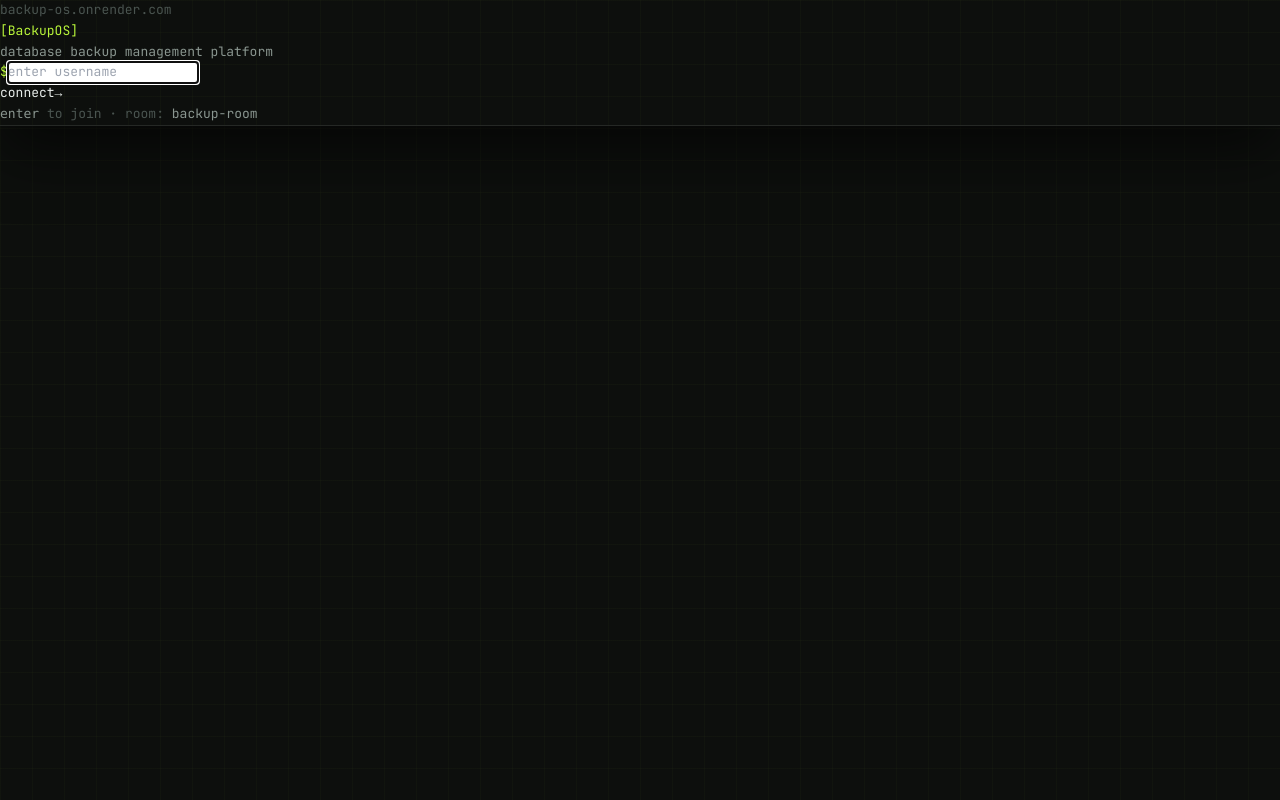
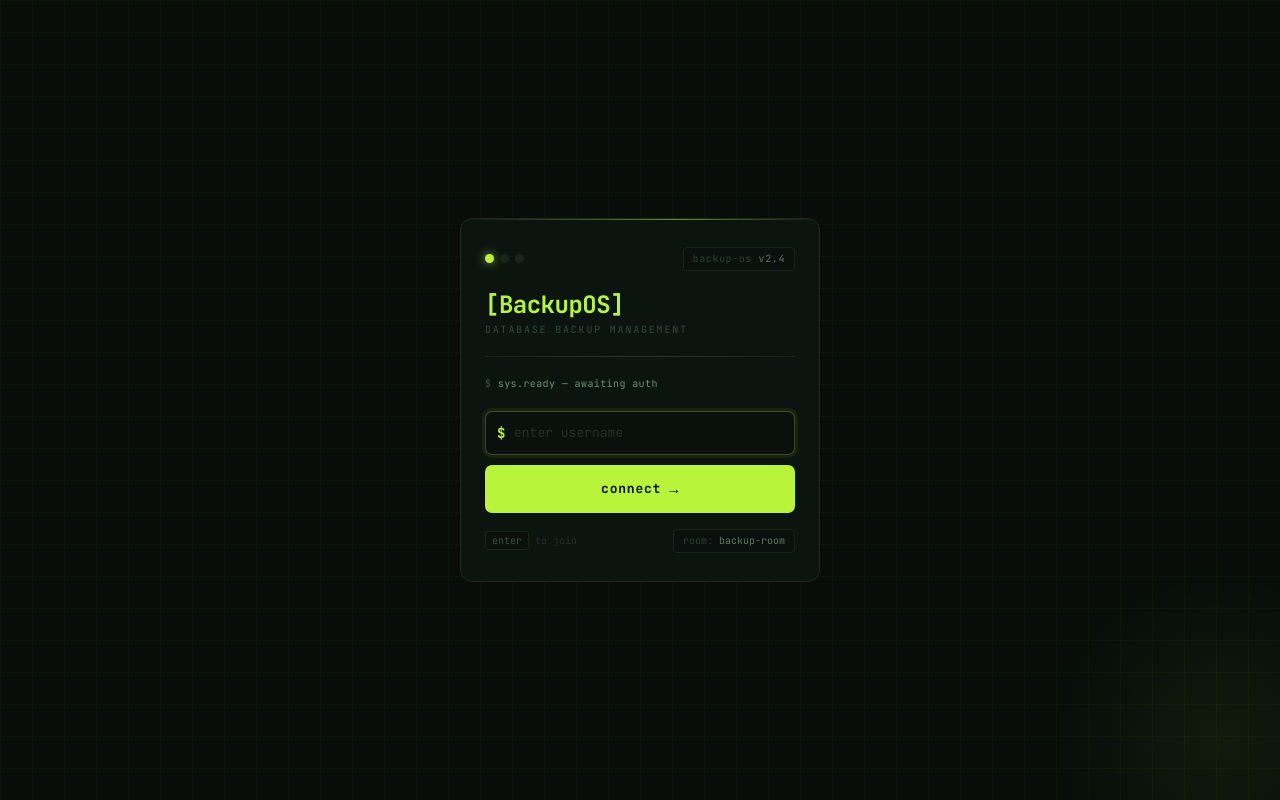
Before and after one commit to Akshatsrii/Database-Backup-Utility, a Next.js app in the folder frontend/: page / in a window 1280 px wide. Built offline with nearby package versions, Linux system fonts and the light colour scheme.

Commit message:
implement frontend enhancements and bug fixes

```diff
--- a/frontend/src/app/page.tsx
+++ b/frontend/src/app/page.tsx
@@ -1,87 +1,463 @@
 "use client";
 
-import { useState } from "react";
+import { useState, useEffect, useRef } from "react";
 import { useRouter } from "next/navigation";
 
 export default function LoginPage() {
   const [username, setUsername] = useState("");
+  const [status, setStatus] = useState<"idle" | "connecting" | "connected" | "error">("idle");
+  const [typedText, setTypedText] = useState("");
+  const inputRef = useRef<HTMLInputElement>(null);
   const router = useRouter();
 
-  const handleConnect = (e: React.FormEvent) => {
-    e.preventDefault();
-    if (!username.trim()) return;
-    localStorage.setItem("bu_user", username);
+  const fullText = "sys.ready — awaiting auth";
+
+  useEffect(() => {
+    let i = 0;
+    const interval = setInterval(() => {
+      if (i <= fullText.length) {
+        setTypedText(fullText.slice(0, i));
+        i++;
+      } else {
+        clearInterval(interval);
+      }
+    }, 40);
+    return () => clearInterval(interval);
+  }, []);
+
+  const handleConnect = async () => {
+    if (!username.trim() || status === "connecting") return;
+    setStatus("connecting");
+
+    await new Promise((r) => setTimeout(r, 1200));
+
+    localStorage.setItem("bu_user", username.trim());
+    setStatus("connected");
+
+    await new Promise((r) => setTimeout(r, 600));
+
+    try {
       router.push("/dashboard");
+      // Fallback agar router kaam na kare
+      setTimeout(() => {
+        window.location.href = "/dashboard";
+      }, 500);
+    } catch {
+      window.location.href = "/dashboard";
+    }
+  };
+
+  const handleKeyDown = (e: React.KeyboardEvent) => {
+    if (e.key === "Enter") handleConnect();
   };
 
   return (
-    <main className="min-h-screen flex items-center justify-center p-4">
-      <div
-        className="terminal-card w-full max-w-sm p-8"
-        style={{ boxShadow: "0 0 0 1px #252825, 0 24px 64px rgba(0,0,0,0.6)" }}
-      >
-        {/* Top status line */}
-        <div className="flex items-center gap-2 mb-6">
-          <span
-            className="status-dot"
-            style={{ background: "#b8f53a", boxShadow: "0 0 6px #b8f53a" }}
-          />
-          <span className="text-xs tracking-widest" style={{ color: "#4a5450" }}>
-            backup-os.onrender.com
-          </span>
+    <>
+      <style>{`
+        @import url('https://fonts.googleapis.com/css2?family=JetBrains+Mono:wght@400;500;600;700&display=swap');
+
+        *, *::before, *::after { box-sizing: border-box; margin: 0; padding: 0; }
+
+        .bu-root {
+          min-height: 100svh;
+          display: flex;
+          align-items: center;
+          justify-content: center;
+          padding: 16px;
+          background: #080d0a;
+          font-family: 'JetBrains Mono', 'Courier New', monospace;
+          position: relative;
+          overflow: hidden;
+        }
+
+        /* Background grid */
+        .bu-root::before {
+          content: '';
+          position: fixed;
+          inset: 0;
+          background-image:
+            linear-gradient(rgba(184,245,58,0.03) 1px, transparent 1px),
+            linear-gradient(90deg, rgba(184,245,58,0.03) 1px, transparent 1px);
+          background-size: 32px 32px;
+          pointer-events: none;
+        }
+
+        /* Corner glow */
+        .bu-root::after {
+          content: '';
+          position: fixed;
+          bottom: -120px;
+          right: -120px;
+          width: 360px;
+          height: 360px;
+          background: radial-gradient(circle, rgba(184,245,58,0.06) 0%, transparent 70%);
+          pointer-events: none;
+        }
+
+        .bu-card {
+          background: #0c1410;
+          border: 1px solid #1c2820;
+          border-radius: 12px;
+          width: 100%;
+          max-width: 360px;
+          padding: 28px 24px;
+          position: relative;
+          overflow: hidden;
+        }
+
+        /* Top accent line */
+        .bu-card::before {
+          content: '';
+          position: absolute;
+          top: 0; left: 0; right: 0;
+          height: 1px;
+          background: linear-gradient(90deg, transparent 0%, #b8f53a55 40%, #b8f53a88 60%, transparent 100%);
+        }
+
+        /* Scanlines overlay */
+        .bu-card::after {
+          content: '';
+          position: absolute;
+          inset: 0;
+          background: repeating-linear-gradient(
+            0deg,
+            transparent,
+            transparent 3px,
+            rgba(0,0,0,0.06) 3px,
+            rgba(0,0,0,0.06) 4px
+          );
+          pointer-events: none;
+          border-radius: 12px;
+          z-index: 0;
+        }
+
+        .bu-inner { position: relative; z-index: 1; }
+
+        /* Top bar */
+        .bu-topbar {
+          display: flex;
+          align-items: center;
+          justify-content: space-between;
+          margin-bottom: 22px;
+        }
+
+        .bu-dots { display: flex; gap: 6px; align-items: center; }
+
+        .bu-dot {
+          width: 9px; height: 9px;
+          border-radius: 50%;
+          background: #1a2418;
+        }
+
+        .bu-dot-green {
+          background: #b8f53a;
+          box-shadow: 0 0 8px #b8f53a99;
+          animation: pulse-dot 2.5s ease-in-out infinite;
+        }
+
+        @keyframes pulse-dot {
+          0%, 100% { box-shadow: 0 0 8px #b8f53a99; }
+          50% { box-shadow: 0 0 14px #b8f53acc; }
+        }
+
+        .bu-version {
+          font-size: 10px;
+          color: #2e4035;
+          background: #0a100d;
+          border: 1px solid #1a2418;
+          padding: 3px 9px;
+          border-radius: 4px;
+          letter-spacing: 0.06em;
+        }
+
+        .bu-version em { color: #5a7a60; font-style: normal; }
+
+        /* Brand */
+        .bu-brand { margin-bottom: 18px; }
+
+        .bu-brand-name {
+          font-size: 24px;
+          font-weight: 700;
+          color: #b8f53a;
+          letter-spacing: -0.5px;
+          line-height: 1;
+        }
+
+        .bu-brand-sub {
+          font-size: 10px;
+          color: #334a38;
+          letter-spacing: 0.18em;
+          text-transform: uppercase;
+          margin-top: 5px;
+        }
+
+        /* Divider */
+        .bu-divider {
+          height: 1px;
+          background: linear-gradient(90deg, #1a2418, #2a3828, #1a2418);
+          margin-bottom: 18px;
+        }
+
+        /* Status log */
+        .bu-statuslog {
+          display: flex;
+          align-items: center;
+          gap: 6px;
+          margin-bottom: 18px;
+          min-height: 18px;
+        }
+
+        .bu-log-text {
+          font-size: 10px;
+          color: #3a5040;
+          letter-spacing: 0.04em;
+        }
+
+        .bu-log-text em { color: #6a9070; font-style: normal; }
+
+        .bu-cursor {
+          display: inline-block;
+          width: 8px; height: 14px;
+          background: #b8f53a;
+          animation: blink 1.1s step-end infinite;
+          vertical-align: -2px;
+        }
+
+        @keyframes blink {
+          0%, 100% { opacity: 1; }
+          50% { opacity: 0; }
+        }
+
+        /* Field */
+        .bu-field {
+          position: relative;
+          margin-bottom: 10px;
+        }
+
+        .bu-prefix {
+          position: absolute;
+          left: 12px;
+          top: 50%;
+          transform: translateY(-50%);
+          color: #b8f53a;
+          font-weight: 700;
+          font-size: 14px;
+          pointer-events: none;
+          font-family: 'JetBrains Mono', monospace;
+          z-index: 1;
+        }
+
+        .bu-input {
+          width: 100%;
+          background: #080e0a;
+          border: 1px solid #1a2418;
+          border-radius: 7px;
+          padding: 11px 12px 11px 28px;
+          color: #b8d8bc;
+          font-family: 'JetBrains Mono', monospace;
+          font-size: 13px;
+          outline: none;
+          transition: border-color 0.2s, background 0.2s;
+          -webkit-appearance: none;
+        }
+
+        .bu-input:focus {
+          border-color: #b8f53a44;
+          background: #0a110c;
+          box-shadow: 0 0 0 3px rgba(184,245,58,0.06);
+        }
+
+        .bu-input::placeholder { color: #243028; }
+
+        /* Button */
+        .bu-btn {
+          width: 100%;
+          border: none;
+          border-radius: 7px;
+          padding: 12px;
+          font-family: 'JetBrains Mono', monospace;
+          font-size: 13px;
+          font-weight: 700;
+          cursor: pointer;
+          display: flex;
+          align-items: center;
+          justify-content: center;
+          gap: 8px;
+          letter-spacing: 0.06em;
+          transition: background 0.15s, transform 0.1s, box-shadow 0.15s;
+          margin-top: 6px;
+          position: relative;
+          overflow: hidden;
+        }
+
+        .bu-btn-idle {
+          background: #b8f53a;
+          color: #0a1008;
+        }
+
+        .bu-btn-idle:hover {
+          background: #ccff50;
+          box-shadow: 0 4px 20px rgba(184,245,58,0.25);
+          transform: translateY(-1px);
+        }
+
+        .bu-btn-idle:active { transform: scale(0.98); }
+
+        .bu-btn-connecting {
+          background: #1a2818;
+          color: #5a7a50;
+          cursor: not-allowed;
+          border: 1px solid #253523;
+        }
+
+        .bu-btn-connected {
+          background: #2a5a30;
+          color: #7af57a;
+          border: 1px solid #3a7040;
+        }
+
+        .bu-btn-arrow { font-size: 15px; transition: transform 0.2s; }
+        .bu-btn-idle:hover .bu-btn-arrow { transform: translateX(3px); }
+
+        /* Spinner */
+        .bu-spinner {
+          width: 13px; height: 13px;
+          border: 2px solid #3a5040;
+          border-top-color: #b8f53a;
+          border-radius: 50%;
+          animation: spin 0.7s linear infinite;
+        }
+
+        @keyframes spin { to { transform: rotate(360deg); } }
+
+        /* Footer */
+        .bu-footer {
+          display: flex;
+          align-items: center;
+          justify-content: space-between;
+          margin-top: 16px;
+        }
+
+        .bu-hint { font-size: 10px; color: #253028; }
+
+        .bu-hint kbd {
+          background: #0a100d;
+          border: 1px solid #1a2418;
+          padding: 2px 6px;
+          border-radius: 3px;
+          color: #3a5040;
+          font-family: 'JetBrains Mono', monospace;
+          font-size: 10px;
+        }
+
+        .bu-roomtag {
+          font-size: 10px;
+          background: #0a100d;
+          border: 1px solid #1a2418;
+          padding: 3px 9px;
+          border-radius: 4px;
+          color: #2e4035;
+        }
+
+        .bu-roomtag span { color: #5a7a60; }
+
+        /* Mobile tweaks */
+        @media (max-width: 400px) {
+          .bu-card { padding: 22px 18px; }
+          .bu-brand-name { font-size: 21px; }
+        }
+      `}</style>
+
+      <div className="bu-root">
+        <div className="bu-card">
+          <div className="bu-inner">
+
+            {/* Top bar */}
+            <div className="bu-topbar">
+              <div className="bu-dots">
+                <div className="bu-dot bu-dot-green" />
+                <div className="bu-dot" />
+                <div className="bu-dot" />
+              </div>
+              <div className="bu-version">
+                backup-os <em>v2.4</em>
+              </div>
             </div>
 
             {/* Brand */}
-        <h1
-          className="text-3xl font-bold mb-1 tracking-tight"
-          style={{ color: "#b8f53a" }}
-        >
-          [BackupOS]
-        </h1>
-        <p className="text-xs tracking-widest mb-8" style={{ color: "#8a9690" }}>
-          database backup management platform
-        </p>
+            <div className="bu-brand">
+              <div className="bu-brand-name">[BackupOS]</div>
+              <div className="bu-brand-sub">database backup management</div>
+            </div>
 
-        {/* Form */}
-        <form onSubmit={handleConnect} className="space-y-4">
-          <div className="relative">
-            <span
-              className="absolute left-4 top-1/2 -translate-y-1/2 font-bold"
-              style={{ color: "#b8f53a" }}
-            >
-              $
+            <div className="bu-divider" />
+
+            {/* Status log with typewriter */}
+            <div className="bu-statuslog">
+              <span className="bu-log-text">
+                $ <em>{typedText}</em>
               </span>
+              <span className="bu-cursor" />
+            </div>
+
+            {/* Input */}
+            <div className="bu-field">
+              <span className="bu-prefix">$</span>
               <input
-              className="terminal-input pl-9"
+                ref={inputRef}
+                className="bu-input"
                 type="text"
                 placeholder="enter username"
                 value={username}
                 onChange={(e) => setUsername(e.target.value)}
+                onKeyDown={handleKeyDown}
                 autoFocus
+                autoComplete="off"
+                spellCheck={false}
+                disabled={status === "connecting" || status === "connected"}
               />
             </div>
 
+            {/* Button */}
             <button
-            type="submit"
-            className="btn-acid w-full flex items-center justify-center gap-2"
+              className={`bu-btn ${
+                status === "connecting"
+                  ? "bu-btn-connecting"
+                  : status === "connected"
+                  ? "bu-btn-connected"
+                  : "bu-btn-idle"
+              }`}
+              onClick={handleConnect}
+              disabled={status === "connecting" || status === "connected"}
             >
+              {status === "connecting" ? (
+                <>
+                  <span className="bu-spinner" />
+                  connecting...
+                </>
+              ) : status === "connected" ? (
+                <>✓ connected — redirecting</>
+              ) : (
+                <>
                   connect
-            <span className="text-base">→</span>
+                  <span className="bu-btn-arrow">→</span>
+                </>
+              )}
             </button>
-        </form>
 
-        {/* Hint */}
-        <p className="mt-5 text-center text-xs" style={{ color: "#4a5450" }}>
-          <kbd
-            className="px-1.5 py-0.5 rounded text-xs border"
-            style={{ borderColor: "#252825", color: "#8a9690" }}
-          >
-            enter
-          </kbd>{" "}
-          to join · room:{" "}
-          <span style={{ color: "#8a9690" }}>backup-room</span>
-        </p>
+            {/* Footer */}
+            <div className="bu-footer">
+              <div className="bu-hint">
+                <kbd>enter</kbd> to join
               </div>
-    </main>
+              <div className="bu-roomtag">
+                room: <span>backup-room</span>
+              </div>
+            </div>
+
+          </div>
+        </div>
+      </div>
+    </>
   );
 }
```
Lines whose indentation alone changed are shown as unchanged.
